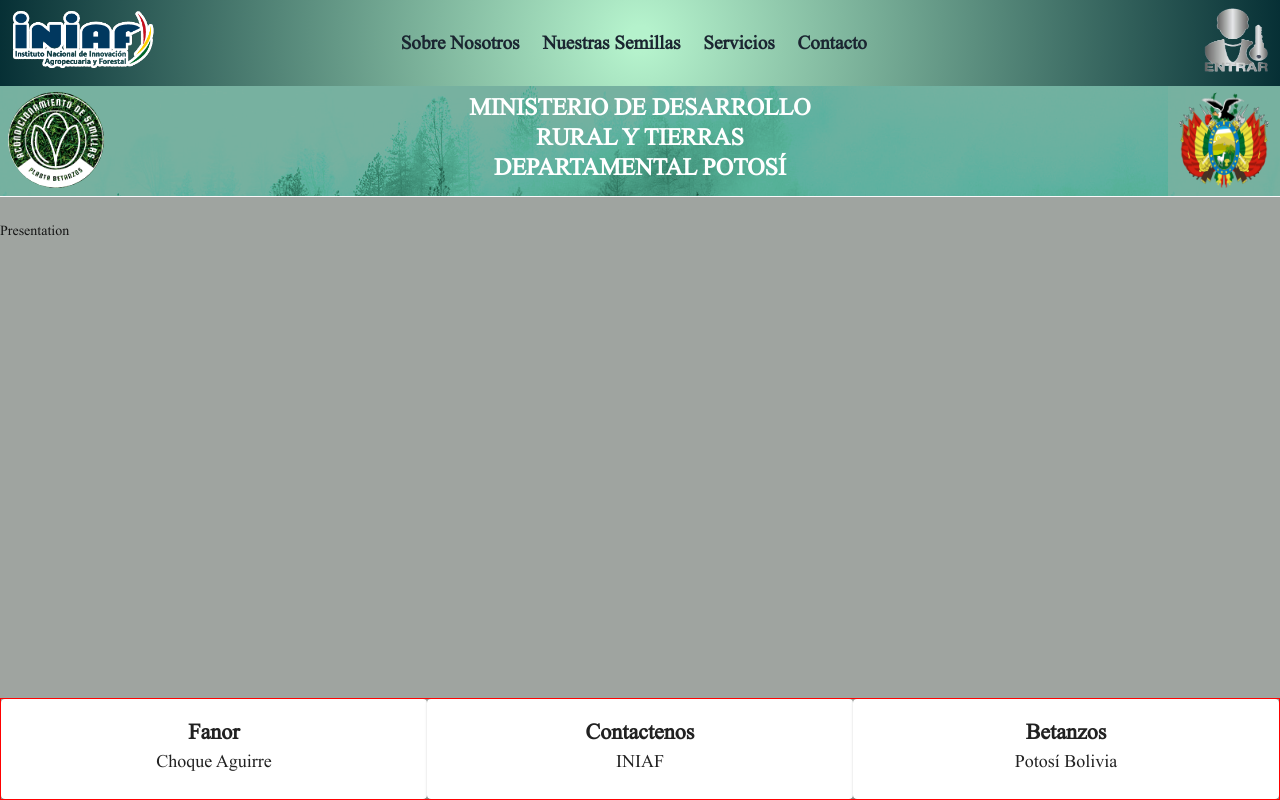
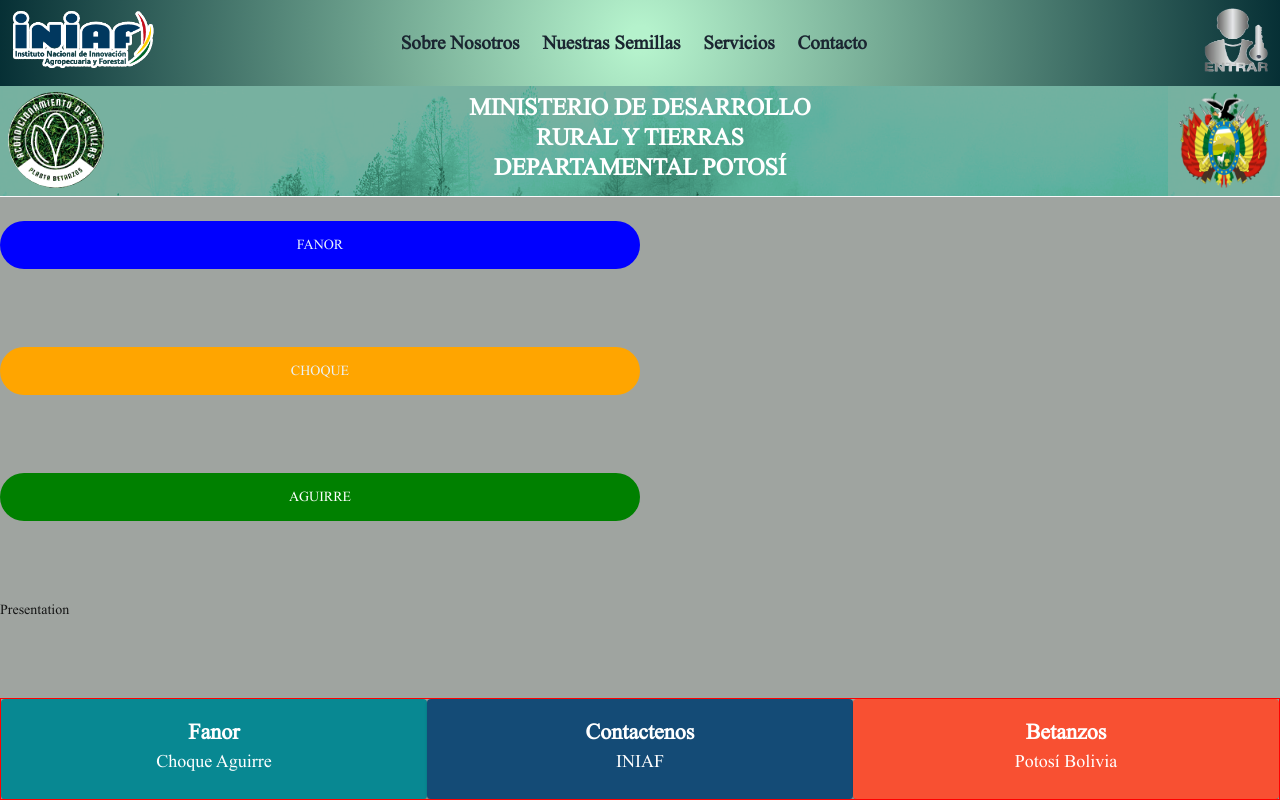
Before and after one commit to FANOR1945/Material-Ui1924, a React (Create React App) app: page / in a window 1280 px wide. Built offline with nearby package versions, Linux system fonts and the light colour scheme.

Commit message:
create component myButton

```diff
--- a/package.json
+++ b/package.json
@@ -5,6 +5,7 @@
   "dependencies": {
     "@material-ui/core": "^4.12.4",
     "@material-ui/icons": "^4.11.3",
+    "@material-ui/styles": "^4.11.5",
     "@testing-library/jest-dom": "^5.14.1",
     "@testing-library/react": "^13.0.0",
     "@testing-library/user-event": "^13.2.1",
--- a/src/components/Global/CardHeader/card_header.styles.js
+++ b/src/components/Global/CardHeader/card_header.styles.js
@@ -1,5 +1,5 @@
 import { makeStyles } from "@material-ui/core/styles";
-export const useStyles = makeStyles((props) => ({
+export const useStyles = makeStyles(() => ({
   root: {
     textAlign: "center",
     background: (props) => props.color,
@@ -11,6 +11,6 @@
   titulo: {
     fontWeight: "bold",
     fontSize: 22,
-    font: (props) => props.font,
+    color: (props) => props.font,
   },
 }));
--- /dev/null
+++ b/src/components/Global/MyButton/index.js
@@ -0,0 +1,20 @@
+import React from "react";
+import { makeStyles, Button } from "@material-ui/core";
+
+const useStyles = makeStyles({
+  root: {
+    background: (props) => props.color,
+    border: 0,
+    boxShadow: (props) => props.color,
+    color: (props) => props.font,
+  },
+});
+
+const MyButton = ({ children, className, ...props }) => {
+  const { color, ...other } = props;
+  const { root } = useStyles(props);
+  return (
+    <Button className={`${className} ${root} ${other}`}>{children}</Button>
+  );
+};
+export default MyButton;
--- a/src/components/LandingPages/Footer/index.jsx
+++ b/src/components/LandingPages/Footer/index.jsx
@@ -29,7 +29,7 @@
           titulo="Betanzos"
           texto="Potosí Bolivia"
           color="rgba(248,80,50,1)"
-          font="blue"
+          font="white"
         />
       </Grid>
     </Content>
--- a/src/index.js
+++ b/src/index.js
@@ -4,8 +4,4 @@
 import App from "./App";
 
 const root = ReactDOM.createRoot(document.getElementById("root"));
-root.render(
-  <React.StrictMode>
-    <App />
-  </React.StrictMode>
-);
+root.render(<App />);
--- a/src/pages/Presentation/index.jsx
+++ b/src/pages/Presentation/index.jsx
@@ -1,8 +1,23 @@
 import React from "react";
+import MyButton from "../../components/Global/MyButton";
 import PageLayout from "../../layouts/PageLayout";
-
+import { useStyles } from "./presentation.styles";
 const Presentation = () => {
-  return <PageLayout>Presentation</PageLayout>;
+  const classes = useStyles();
+  return (
+    <PageLayout>
+      <MyButton color="blue" font="#EBF5FB" className={classes.button}>
+        fanor
+      </MyButton>
+      <MyButton color="orange" font="#EAF2F8" className={classes.button}>
+        Choque
+      </MyButton>
+      <MyButton color="green" font="white" className={classes.button}>
+        Aguirre
+      </MyButton>
+      Presentation
+    </PageLayout>
+  );
 };
 
 export default Presentation;
--- a/src/pages/Presentation/presentation.styles.js
+++ b/src/pages/Presentation/presentation.styles.js
@@ -0,0 +1,9 @@
+import { makeStyles } from "@material-ui/core";
+
+export const useStyles = makeStyles((theme) => ({
+  button: {
+    width: "40rem",
+    height: 48,
+    borderRadius: "3rem",
+  },
+}));
--- a/src/pages/authentication/SignIn/index.jsx
+++ b/src/pages/authentication/SignIn/index.jsx
@@ -3,11 +3,11 @@
 import IconButton from "@material-ui/core/IconButton";
 import CloseIcon from "@material-ui/icons/Close";
 import { Content } from "../../../components/Global";
-import { BootstrapButton } from "./signin.styles";
 import { useStyles } from "./signin.styles";
 import logoa from "../../../assets/fonts/images/logo_a.png";
 import PageLayout from "../../../layouts/PageLayout";
 import { BootstrapInput } from "../../../assets/Theme/components/TextField";
+import MyButton from "../../../components/Global/MyButton";
 
 const SignIn = () => {
   const classes = useStyles();
@@ -47,11 +47,11 @@
               className={classes.input}
             />
             <Content className={classes.button}>
-              <BootstrapButton variant="contained" href="/home" color="primary">
+              <MyButton href="/home" color="orange" className={classes.button}>
                 <Typography className={classes.typography}>
                   Iniciar Sesión
                 </Typography>
-              </BootstrapButton>
+              </MyButton>
             </Content>
           </Grid>
           <Link href="/home" underline="none">
--- a/src/pages/authentication/SignIn/signin.styles.js
+++ b/src/pages/authentication/SignIn/signin.styles.js
@@ -6,7 +6,6 @@
   layout_login: {
     width: "100%",
     justifyContent: "center",
-    border: "1px solid blue",
     padding: theme.spacing(1),
   },
 
@@ -35,6 +34,10 @@
 
   button: {
     width: "100%",
+    textTransform: "none",
+    paddingRight: theme.spacing(5),
+    paddingLeft: theme.spacing(5),
+    borderRadius: "2rem",
     alignItems: "center",
     justifyContent: "center",
   },
```
